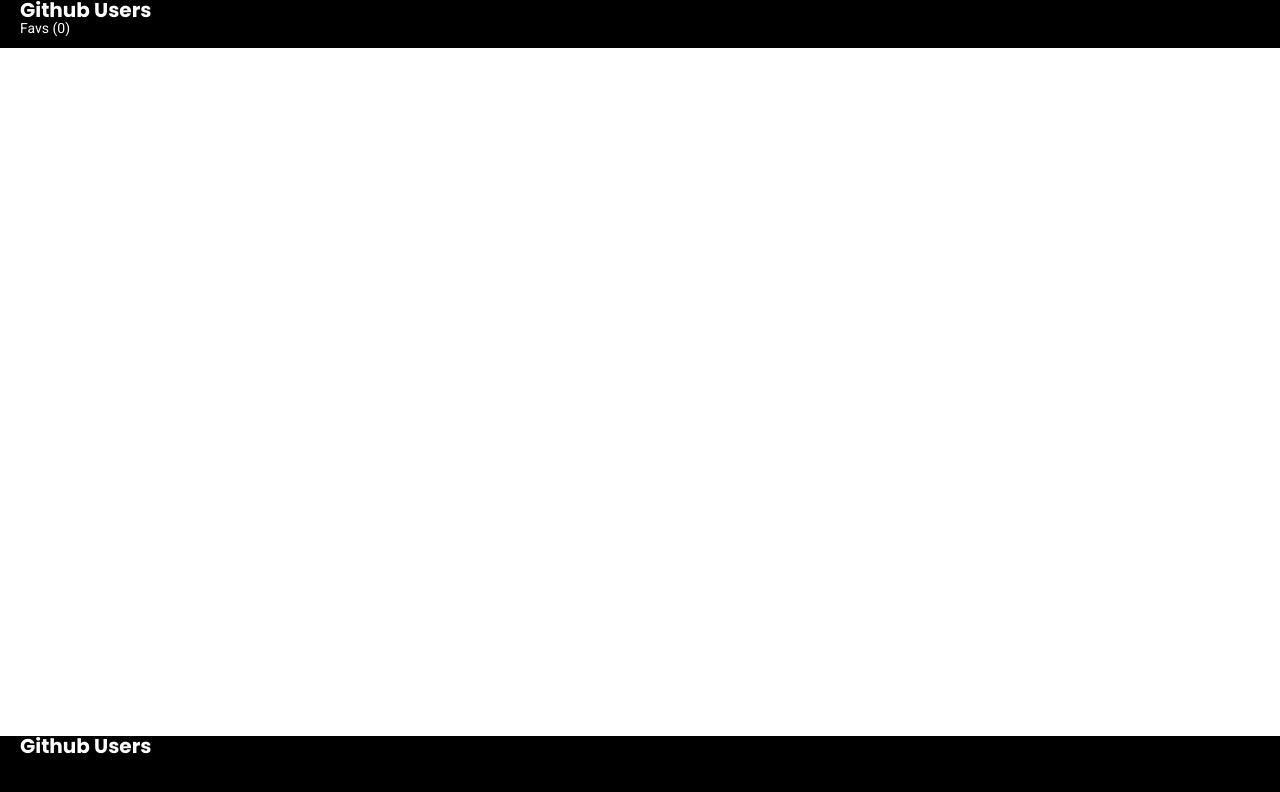
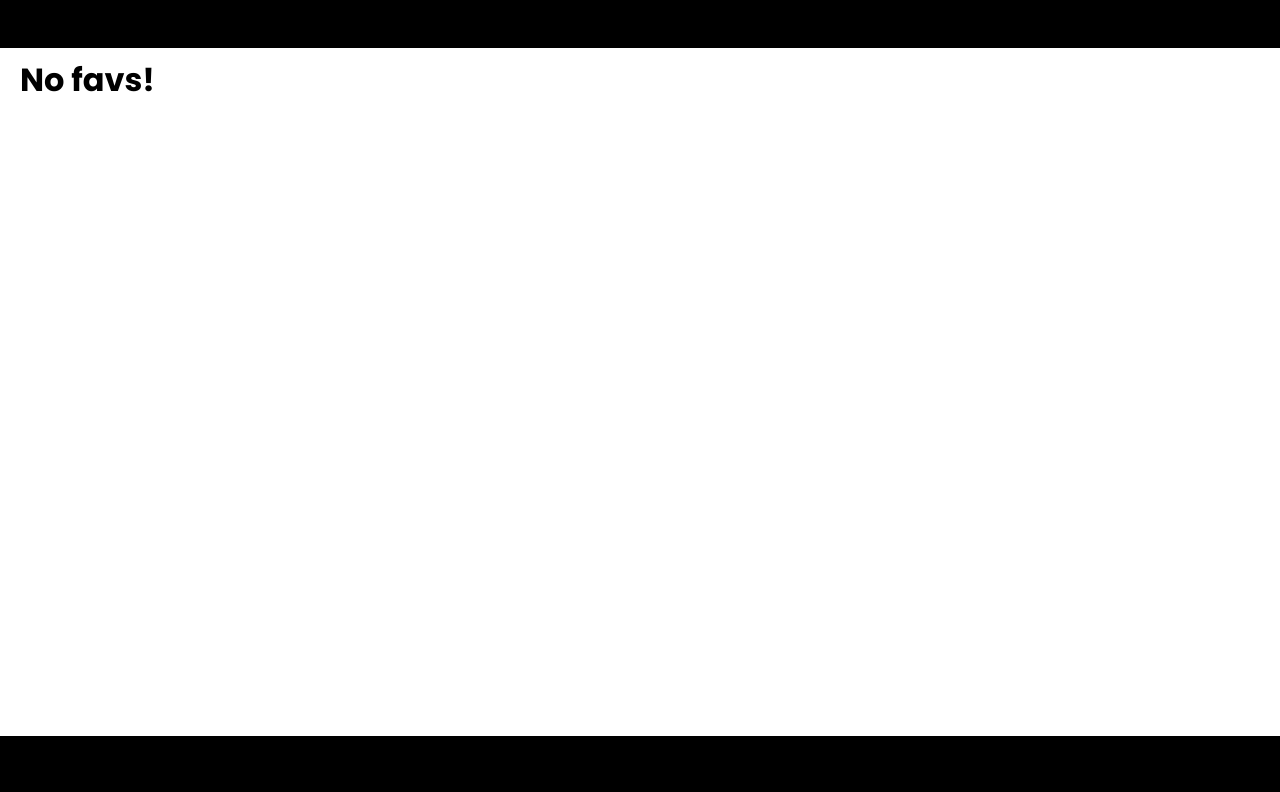
Before and after one commit to diegograssino/next-github-users, a Next.js app: page /favs in a window 1280 px wide. Shown: the top 792 px of the page. Built offline with nearby package versions, Linux system fonts and the light colour scheme.

Commit message:
Fix typography inverse colors

```diff
--- a/app/page.tsx
+++ b/app/page.tsx
@@ -13,6 +13,7 @@ const Home = () => {
   // TODO evaluate moving fetching/ grid logic
   // TODO Implement ssr first page
   // TODO Implement skeletons
+  // TODO Move page content to a separate component
 
   const [searchTerm, setSearchTerm] = useState("");
   const [debouncedSearch] = useDebounceValue(searchTerm, 1000);
@@ -42,15 +43,12 @@ const Home = () => {
   const flattenedUsers = useMemo(() => {
     return users?.pages.map((page) => page.users).flat() || [];
   }, [users]);
-
   const isNoResults = useMemo(() => {
     return flattenedUsers.length === 0 && !isFetching;
   }, [flattenedUsers, isFetching]);
-
   const isLoading = useMemo(() => {
     return isFetching && flattenedUsers.length === 0;
   }, [isFetching, flattenedUsers]);
-
   const isMore = useMemo(() => {
     return hasNextPage && !isFetching;
   }, [hasNextPage, isFetching]);
--- a/features/ui/typography/typography.module.css
+++ b/features/ui/typography/typography.module.css
@@ -1,17 +1,9 @@
 .typography {
     color: var(--color-foreground);
-
-    @media (prefers-color-scheme: dark) {
-        color: var(--color-background);
-    }
 }
 
 .typographyInverse {
     color: var(--color-background);
-
-    @media (prefers-color-scheme: dark) {
-        color: var(--color-foreground);
-    }
 }
 
 .normal {
--- a/features/ui/typography/typography.tsx
+++ b/features/ui/typography/typography.tsx
@@ -17,7 +17,7 @@ const Typography = ({
     <Tag
       {...otherProps}
       className={clsx(
-        hasInverseColors ? typography : typographyInverse,
+        !hasInverseColors ? typography : typographyInverse,
         styles[weight],
         styles[size],
         hasEllipsis && ellipsis
--- a/styles/abstracts.css
+++ b/styles/abstracts.css
@@ -5,6 +5,12 @@
     --color-accent2: darkgray;
     --color-foreground: var(--color-secondary);
     --color-background: var(--color-primary);
+
+    @media (prefers-color-scheme: dark) {
+        --color-foreground: var(--color-primary);
+        --color-background: var(--color-secondary);
+    }
+
     --layout-navbar-height: 3rem;
     --layout-footer-height: 4rem;
     --screen-desktop: 80rem;
--- a/styles/globals.css
+++ b/styles/globals.css
@@ -1,12 +1,5 @@
 @import url("./reset.css");
 @import url("./abstracts.css");
-
-@media (prefers-color-scheme: dark) {
-  body {
-    --color-foreground: var(--color-primary);
-    --color-background: var(--color-secondary);
-  }
-}
 
 body {
   color: var(--color-foreground);
```
